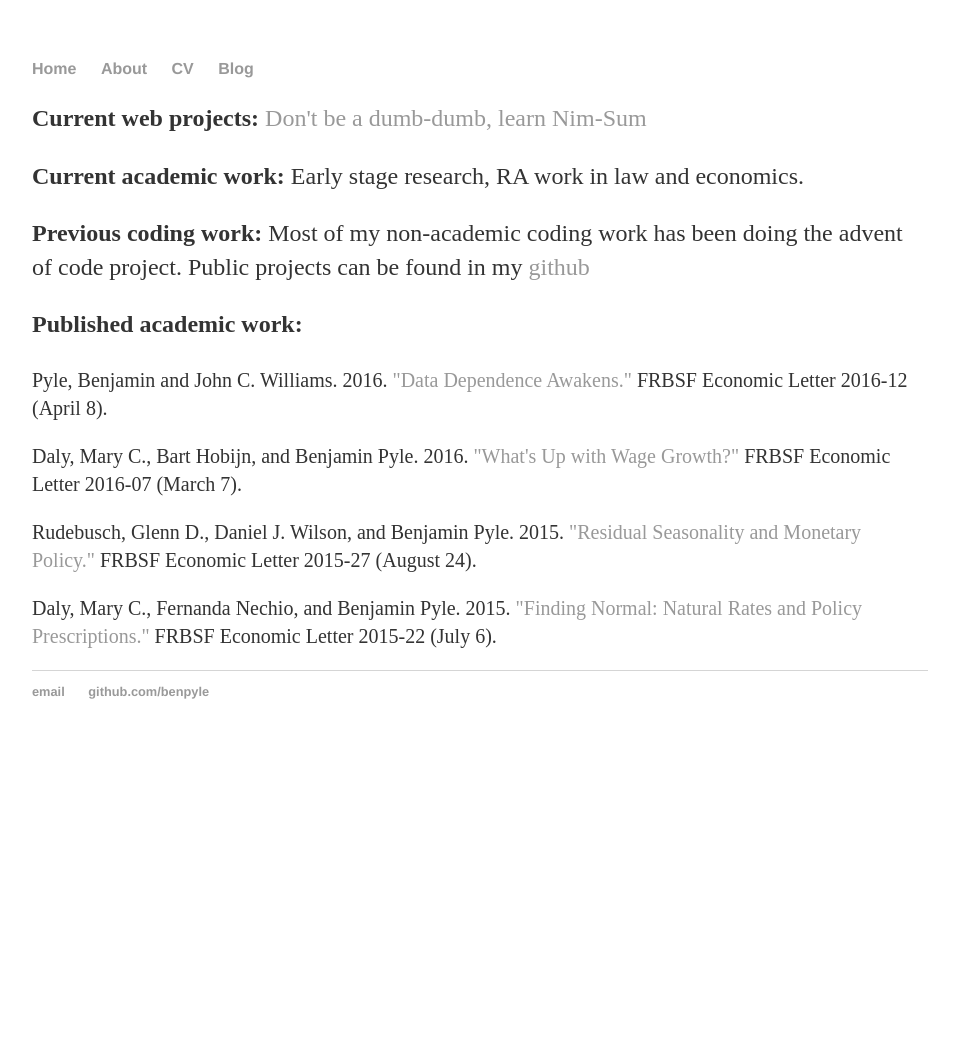
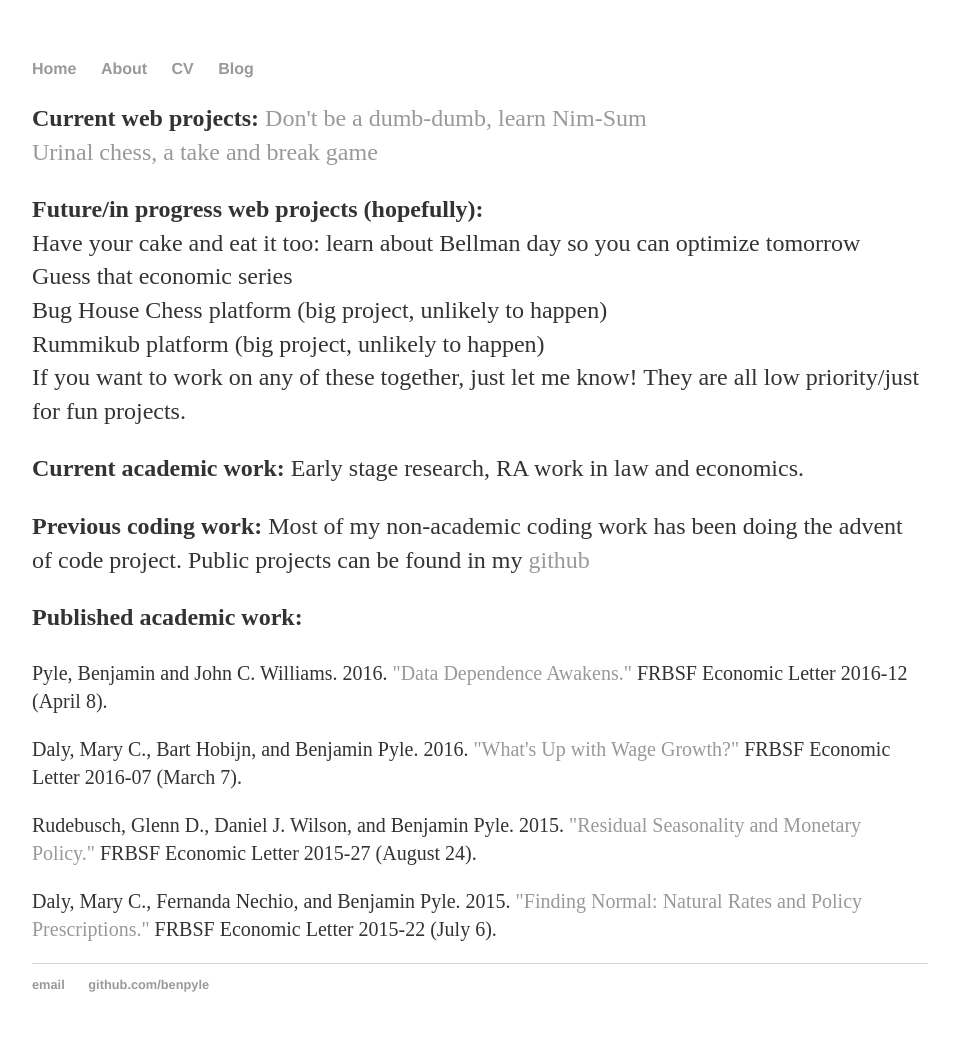
Before and after one commit to BenPyle/BenPyle.github.io, a Jekyll site: the page built from index.html, in a window 1280 px wide. Shown: the whole page, without its empty margins (160-1119 px from the left). Built offline with Jekyll 4.4.1, drawn with Linux system fonts in a browser that asks for light colours; before the commit the page ends 900 px from its top, so only the background shows below that.

Commit message:
Update index.html

```diff
--- a/index.html
+++ b/index.html
@@ -3,7 +3,16 @@ layout: default
 title: Ben Pyle
 ---
 <div class="blurb">
-	<p> <b>Current web projects:</b> <a href="https://benpyle.github.io/nim/">Don't be a dumb-dumb, learn Nim-Sum </a></p>
+	<p> <b>Current web projects:</b>
+		<a href="https://benpyle.github.io/nim/">Don't be a dumb-dumb, learn Nim-Sum </a> <br/>
+		<a href="https://benpyle.github.io/urinal_chess/">Urinal chess, a take and break game </a> <br/>
+	</p>
+	<p> <b>Future/in progress web projects (hopefully):</b> <br/>
+		Have your cake and eat it too: learn about Bellman day so you can optimize tomorrow <br/>
+		Guess that economic series <br/>
+		Bug House Chess platform (big project, unlikely to happen) <br/>
+		Rummikub platform (big project, unlikely to happen) <br/>
+		If you want to work on any of these together, just let me know! They are all low priority/just for fun projects. <br/>
 	<p> <b>Current academic work:</b> Early stage research, RA work in law and economics. </p>
 	<p> <b>Previous coding work:</b> Most of my non-academic coding work has been doing the advent of code project.
 		Public projects can be found in my <a href="https://github.com/BenPyle">github</a></p>
```
